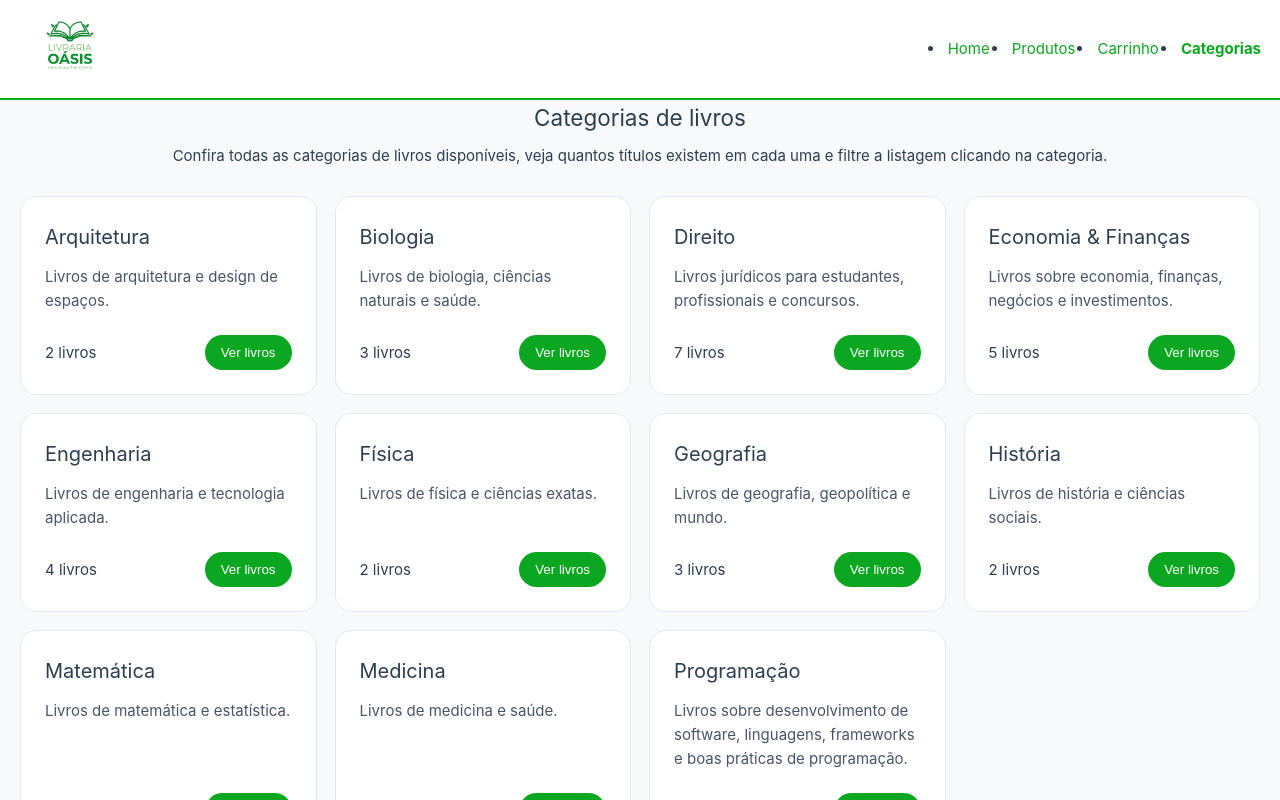
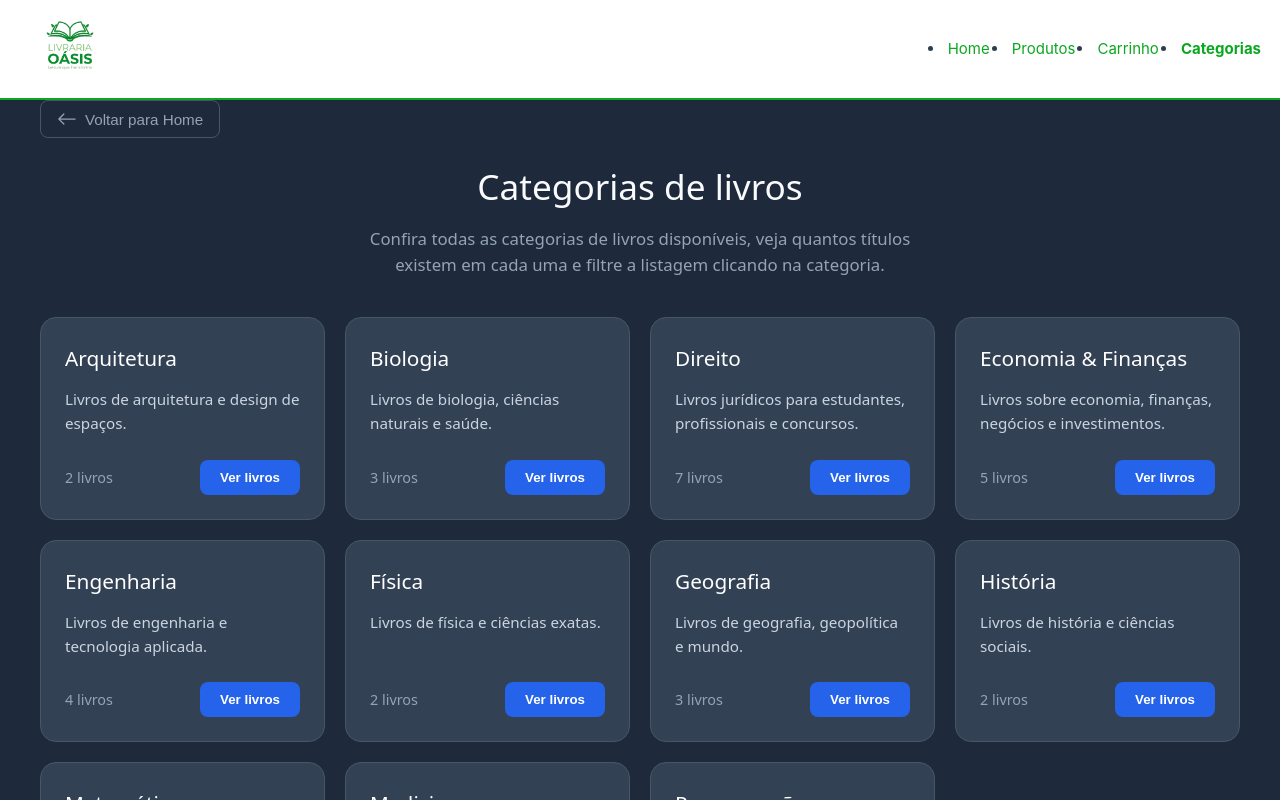
Before and after one commit to JoaoHBB2010/projeto_livraria, a Vue app: page /categorias in a window 1280 px wide. Shown: the top 800 px of the page. Built offline with nearby package versions, Linux system fonts and the light colour scheme.

Commit message:
feat: finalização da pagina de categorias

```diff
--- a/src/components/layout/CategoriasView.vue
+++ b/src/components/layout/CategoriasView.vue
@@ -38,12 +38,27 @@ const descricoes = {
 const getDescricao = (categoria) => descricoes[categoria] || 'Livros nesta categoria.'
 
 const irParaCategoria = (categoria) => {
-  router.push({ name: 'products', query: { categoria } })
+  router.push({ path: '/produtos', query: { categoria } })
+}
+
+// NOVA FUNÇÃO: Voltar para a Home
+const voltarParaHome = () => {
+  router.push('/')
 }
 </script>
 
 <template>
   <div class="categorias-page">
+
+    <div class="header-acoes">
+      <button class="btn-voltar" @click="voltarParaHome">
+        <svg xmlns="http://www.w3.org/2000/svg" width="20" height="20" fill="currentColor" viewBox="0 0 16 16">
+          <path fill-rule="evenodd" d="M15 8a.5.5 0 0 0-.5-.5H2.707l3.147-3.146a.5.5 0 1 0-.708-.708l-4 4a.5.5 0 0 0 0 .708l4 4a.5.5 0 0 0 .708-.708L2.707 8.5H14.5A.5.5 0 0 0 15 8z"/>
+        </svg>
+        Voltar para Home
+      </button>
+    </div>
+
     <section class="intro">
       <h1>Categorias de livros</h1>
       <p>Confira todas as categorias de livros disponíveis, veja quantos títulos existem em cada uma e filtre a listagem clicando na categoria.</p>
@@ -72,68 +87,123 @@ const irParaCategoria = (categoria) => {
 
 <style scoped>
 .categorias-page {
-  padding: 100px 20px 20px;
+  font-family: system-ui, sans-serif;
+  padding: 100px 20px 40px; /* Reduzi um pouco o padding-top para o botão caber melhor */
   min-height: 100vh;
-  background: #f8f9fb;
+  background: #1e293b;
+}
+
+/* ESTILOS DO NOVO BOTÃO */
+.header-acoes {
+  max-width: 1200px;
+  margin: 0 auto 20px;
+}
+
+.btn-voltar {
+  display: flex;
+  align-items: center;
+  gap: 8px;
+  background: transparent;
+  color: #94a3b8;
+  border: 1px solid #475569;
+  padding: 8px 16px;
+  border-radius: 8px;
+  font-size: 0.95rem;
+  font-weight: 500;
+  cursor: pointer;
+  transition: all 0.2s ease;
+}
+
+.btn-voltar:hover {
+  background: #334155;
+  color: #f8fafc;
+  border-color: #64748b;
 }
 
 .intro {
   text-align: center;
-  margin-bottom: 28px;
+  margin-bottom: 40px;
 }
 
 .intro h1 {
-  margin-bottom: 8px;
+  margin-bottom: 12px;
+  color: #f8fafc;
+  font-size: 2.2rem;
+}
+
+.intro p {
+  color: #94a3b8;
+  max-width: 600px;
+  margin: 0 auto;
+  font-size: 1.05rem;
+  line-height: 1.5;
 }
 
 .categorias-grid {
   display: grid;
-  grid-template-columns: repeat(auto-fit, minmax(260px, 1fr));
-  gap: 18px;
+  grid-template-columns: repeat(auto-fit, minmax(280px, 1fr));
+  gap: 20px;
+  max-width: 1200px;
+  margin: 0 auto;
 }
 
 .categoria-card {
-  background: #ffffff;
-  border: 1px solid #e2e8f0;
+  background: #334155;
+  border: 1px solid #475569;
   border-radius: 16px;
   padding: 24px;
   cursor: pointer;
-  transition: transform 0.18s ease, box-shadow 0.18s ease;
+  transition: transform 0.2s ease, box-shadow 0.2s ease, border-color 0.2s ease;
   display: flex;
   flex-direction: column;
   justify-content: space-between;
-  min-height: 190px;
+  min-height: 200px;
 }
 
 .categoria-card:hover {
   transform: translateY(-4px);
-  box-shadow: 0 16px 30px rgba(15, 23, 42, 0.08);
+  box-shadow: 0 12px 20px rgba(0, 0, 0, 0.2);
+  border-color: #64748b;
 }
 
 .categoria-card h2 {
   margin: 0 0 12px;
-  font-size: 1.25rem;
+  font-size: 1.3rem;
+  color: #ffffff;
 }
 
 .categoria-card p {
   margin: 0;
-  color: #475569;
+  color: #cbd5e1;
   line-height: 1.6;
+  font-size: 0.95rem;
 }
 
 .categoria-footer {
   display: flex;
   align-items: center;
   justify-content: space-between;
-  margin-top: 22px;
+  margin-top: 24px;
+}
+
+.categoria-footer span {
+  color: #94a3b8;
+  font-weight: 500;
+  font-size: 0.9rem;
 }
 
 .categoria-footer button {
   border: none;
-  background: #0ba720;
+  background: #2563eb;
   color: white;
-  padding: 10px 16px;
-  border-radius: 999px;
+  padding: 10px 20px;
+  border-radius: 8px;
+  font-weight: 600;
   cursor: pointer;
+  transition: background-color 0.15s ease;
+}
+
+.categoria-footer button:hover {
+  background: #1d4ed8;
 }
 </style>
```
